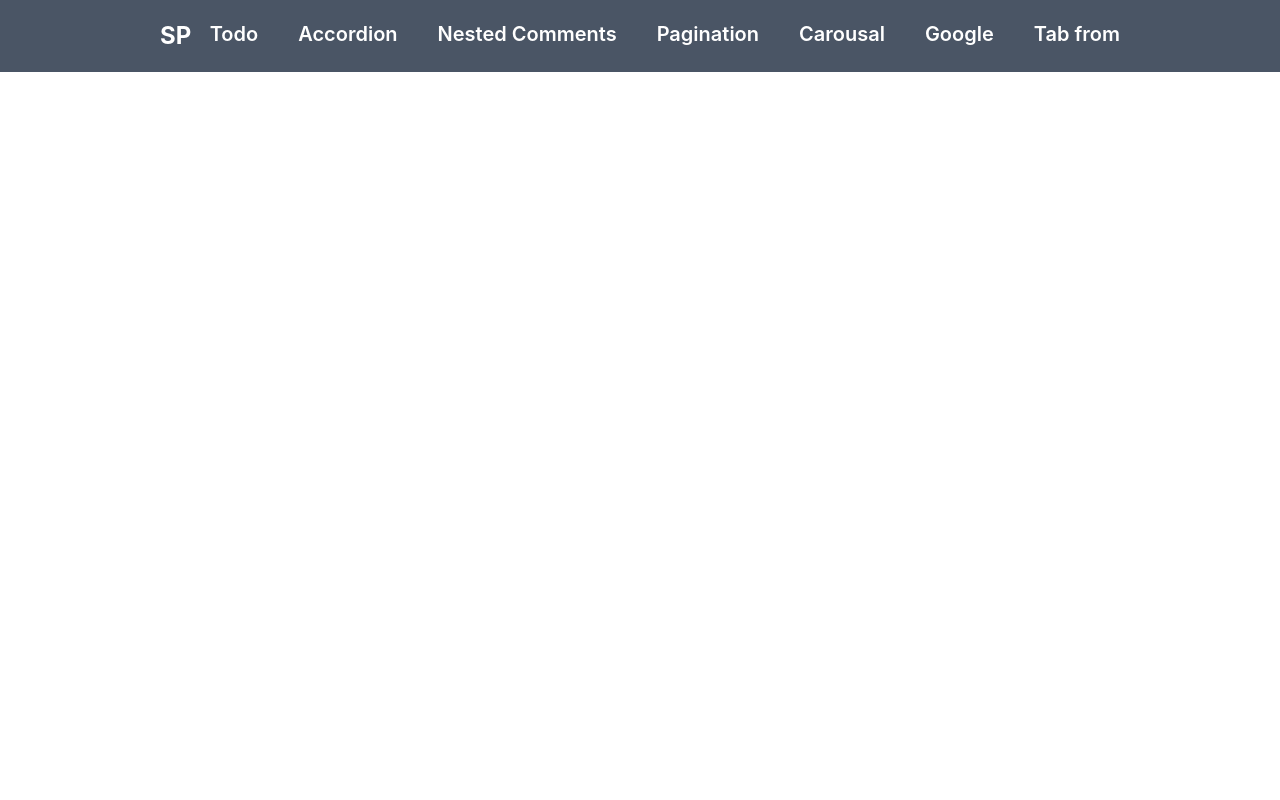
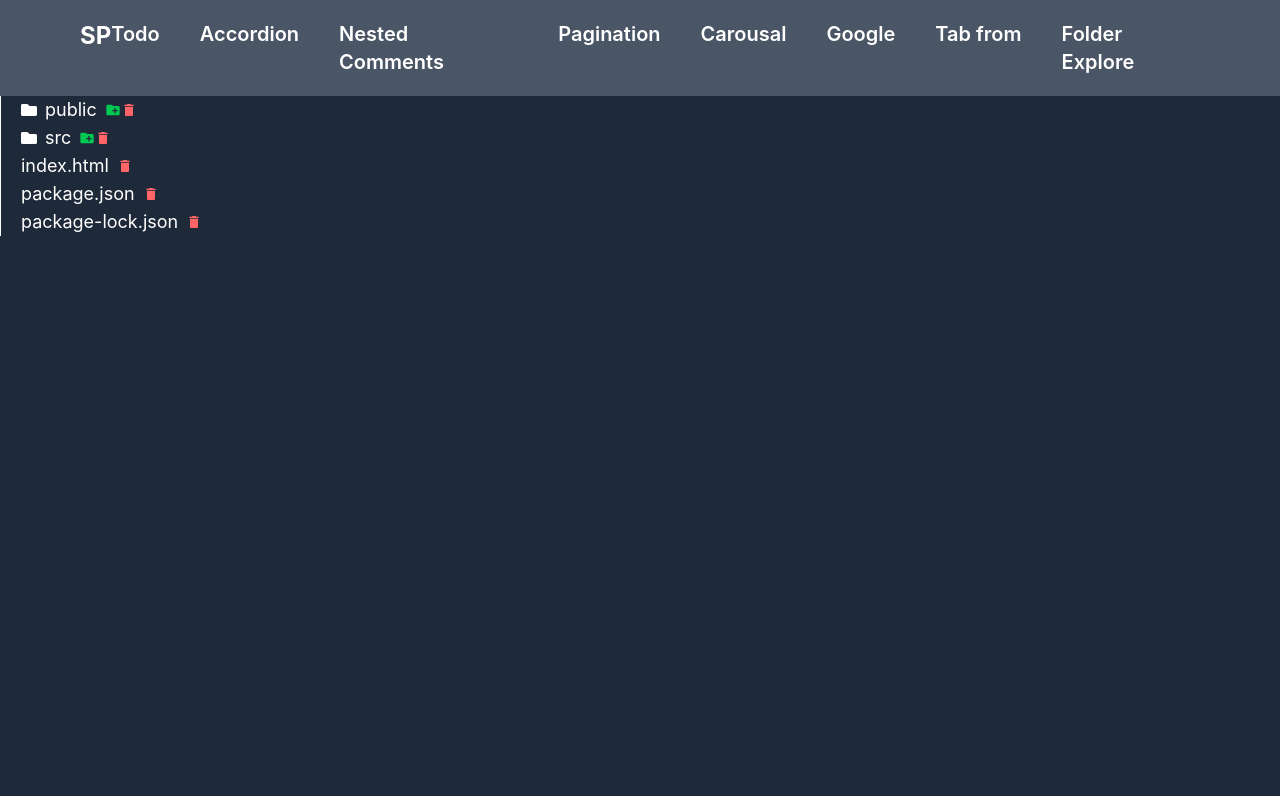
Before and after one commit to shradhanandpatil200411/machineCoding, a React (Vite) app: page /folder-explore in a window 1280 px wide. Built offline with nearby package versions, Linux system fonts and the light colour scheme.

Commit message:
feat: add FolderExplore component and integrate folder management functionality

```diff
--- /dev/null
+++ b/src/Components/FolderExplore/FolderList.jsx
@@ -0,0 +1,65 @@
+import { useState } from "react";
+import { FaFolder } from "react-icons/fa";
+import { FaFolderOpen } from "react-icons/fa6";
+import { MdCreateNewFolder } from "react-icons/md";
+import { MdDelete } from "react-icons/md";
+
+function FolderList({ data, addNewFolder, removeFolder }) {
+  const [isFolderOpen, setIsFolderOpen] = useState({});
+
+  return (
+    <>
+      {data.map((f) => {
+        return (
+          <div className='pl-5 border-l' key={f.id}>
+            <div className='flex items-center gap-2'>
+              {f.isFolder && (
+                <div
+                  onClick={() => {
+                    setIsFolderOpen((prev) => ({
+                      ...prev,
+                      [f.name]: !prev[f.name],
+                    }));
+                  }}
+                  className='cursor-pointer'>
+                  {isFolderOpen[f.name] ?
+                    <FaFolderOpen />
+                  : <FaFolder />}
+                </div>
+              )}
+              <div>
+                <h1 className='text-lg '>{f.name}</h1>
+              </div>
+              <div className='flex cursor-pointer'>
+                {f.isFolder && (
+                  <div
+                    onClick={() => {
+                      setIsFolderOpen((prev) => ({
+                        ...prev,
+                        [f.name]: true,
+                      }));
+                      addNewFolder(f.id);
+                    }}>
+                    <MdCreateNewFolder className='text-green-500' />
+                  </div>
+                )}
+                <div onClick={() => removeFolder(f.id)}>
+                  <MdDelete className='text-red-400' />
+                </div>
+              </div>
+            </div>
+            {f.children && isFolderOpen[f.name] && (
+              <FolderList
+                data={f.children}
+                addNewFolder={addNewFolder}
+                removeFolder={removeFolder}
+              />
+            )}
+          </div>
+        );
+      })}
+    </>
+  );
+}
+
+export default FolderList;
--- a/src/Components/Navbar.jsx
+++ b/src/Components/Navbar.jsx
@@ -3,7 +3,7 @@ import { NavLink } from "react-router-dom";
 function Navbar() {
   return (
     <>
-      <nav className='flex justify-between px-40 py-5 bg-gray-600'>
+      <nav className='flex justify-between px-20 text-md py-5 bg-gray-600'>
         <div className='text-2xl font-bold'>SP</div>
         <div>
           <ul className='flex gap-10 text-xl font-semibold'>
@@ -28,6 +28,9 @@ function Navbar() {
             <li>
               <NavLink to='/tab-from'>Tab from</NavLink>
             </li>
+            <li>
+              <NavLink to='/folder-explore'>Folder Explore</NavLink>
+            </li>
           </ul>
         </div>
       </nav>
--- /dev/null
+++ b/src/Pages/FolderExplore.jsx
@@ -0,0 +1,68 @@
+import { useState } from "react";
+import json from "../index.json";
+import FolderList from "../Components/FolderExplore/FolderList";
+
+function FolderExplore() {
+  const [data, setData] = useState(json);
+
+  const addNewFolder = (parentId) => {
+    const isFolder = Number(
+      prompt("if you wont to create folder press 1 or for file press 0"),
+    );
+
+    const name = prompt("Enter the name");
+    if (!name) {
+      return;
+    }
+    const handelList = (allList) => {
+      return allList.map((node) => {
+        if (node.id === parentId) {
+          return {
+            ...node,
+            children: [
+              ...node.children,
+              {
+                id: Date.now().toString(),
+                name: name,
+                isFolder: isFolder === 1 ? true : false,
+                children: [],
+              },
+            ],
+          };
+        }
+        if (node.children) {
+          return { ...node, children: handelList(node.children) };
+        }
+        return node;
+      });
+    };
+    setData((prev) => handelList(prev));
+  };
+
+  const removeFolder = (parentId) => {
+    const handelList = (allList) => {
+      return allList
+        .filter((node) => node.id !== parentId && node)
+        .map((node) => {
+          if (node.children) {
+            return { ...node, children: handelList(node.children) };
+          }
+          return node;
+        });
+    };
+    setData((prev) => handelList(prev));
+  };
+  return (
+    <>
+      <div className='h-175'>
+        <FolderList
+          data={data}
+          addNewFolder={addNewFolder}
+          removeFolder={removeFolder}
+        />
+      </div>
+    </>
+  );
+}
+
+export default FolderExplore;
--- a/src/Pages/Pagination.jsx
+++ b/src/Pages/Pagination.jsx
@@ -33,7 +33,9 @@ function Pagination() {
       <div className=' flex gap-10 justify-evenly  flex-wrap mt-10 mx-10'>
         {products.map((product) => {
           return showShimmer ?
-              <ProductCardShimmer />
+              <div key={product.id}>
+                <ProductCardShimmer />
+              </div>
             : <div key={product.id}>
                 <ProductCards {...product} />
               </div>;
--- a/src/Route/MainRoutes.jsx
+++ b/src/Route/MainRoutes.jsx
@@ -8,6 +8,7 @@ import Pagination from "../Pages/Pagination";
 import ImageCarousal from "../Pages/ImageCarousal";
 import GoogleSearch from "../Pages/GoogleSearch";
 import TabFrom from "../Pages/TabFrom";
+import FolderExplore from "../Pages/FolderExplore";
 
 function MainRoutes() {
   return (
@@ -22,6 +23,7 @@ function MainRoutes() {
           <Route path='/carousal' element={<ImageCarousal />} />
           <Route path='/google-search' element={<GoogleSearch />} />
           <Route path='/tab-from' element={<TabFrom />} />
+          <Route path='/folder-explore' element={<FolderExplore />} />
         </Routes>
       </BrowserRouter>
     </>
--- /dev/null
+++ b/src/index.json
@@ -0,0 +1,75 @@
+[
+  {
+    "name": "public",
+    "id": "1",
+    "isFolder": true,
+    "children": [
+      {
+        "id": "2",
+        "name": "index.html",
+        "isFolder": false
+      }
+    ]
+  },
+  {
+    "id": "3",
+    "name": "src",
+    "isFolder": true,
+    "children": [
+      {
+        "id": "4",
+        "name": "components",
+        "isFolder": true,
+        "children": [
+          {
+            "id": "5",
+            "name": "navbar.jsx",
+            "isFolder": false
+          },
+          {
+            "id": "6",
+            "name": "Shimmer",
+            "isFolder": true,
+            "children": [
+              {
+                "id": "7",
+                "name": "shimmer.jsx",
+                "isFolder": false
+              }
+            ]
+          }
+        ]
+      },
+      {
+        "id": "8",
+        "name": "App.jsx",
+        "isFolder": false
+      },
+      {
+        "id": "9",
+        "name": "index.css",
+        "isFolder": false
+      },
+      {
+        "id": "10",
+        "name": "main.jsx",
+        "isFolder": false
+      }
+    ]
+  },
+  {
+    "id": "11",
+    "name": "index.html",
+    "isFolder": false
+  },
+  {
+    "id": "12",
+    "name": "package.json",
+    "isFolder": false
+  },
+  {
+    "id": "13",
+    "name": "package-lock.json",
+    "isFolder": false
+  }
+]
```
